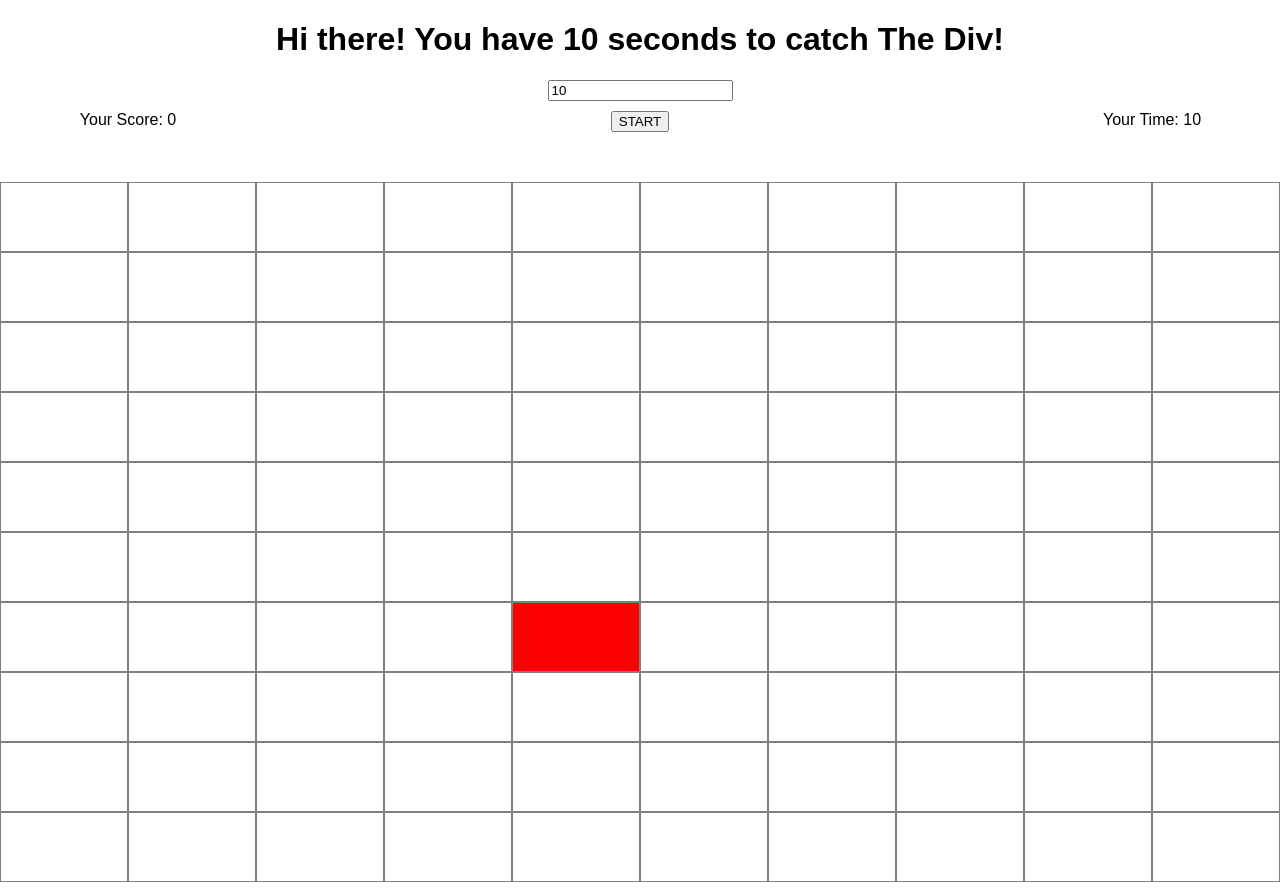
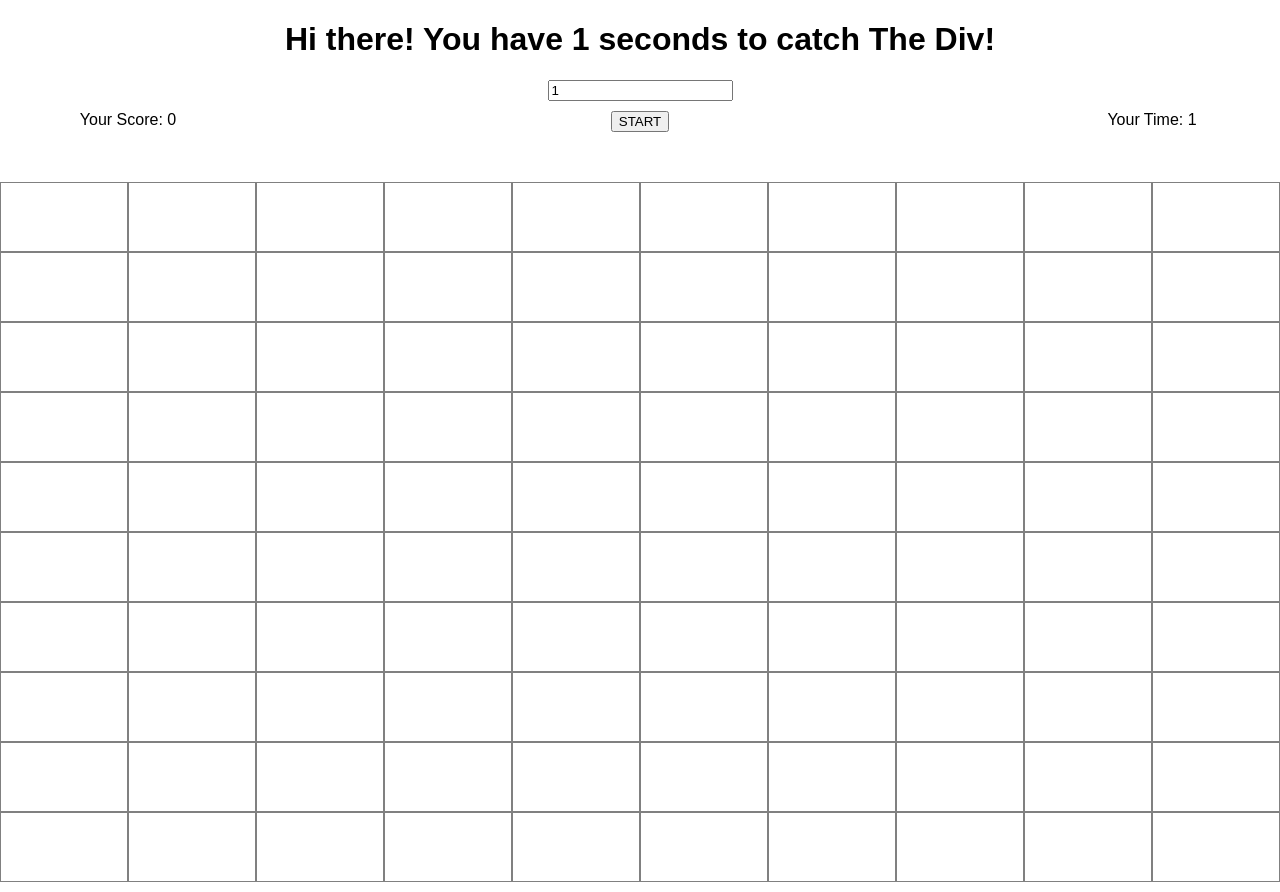
Before and after one commit to dariuszwojtowicz/react_course, a React (Create React App) app: page / in a window 1280 px wide. Built offline with nearby package versions, Linux system fonts and the light colour scheme.

Commit message:
Almost Working Game

```diff
--- a/src/App.js
+++ b/src/App.js
@@ -4,7 +4,7 @@ import Board from './components/Board/Board';
 
 class App extends Component {
   state = {
-    time: 10,
+    time: 1,
     points: 0
   }
 
--- a/src/components/Board/Board.js
+++ b/src/components/Board/Board.js
@@ -2,19 +2,15 @@ import React, { useEffect, useState } from 'react';
 
 const board = (props) => {
   let [points, setPoints] = useState(0);
-  let [current, setCurrent] = useState(Math.floor(Math.random() * 101));
+  let [current, setCurrent] = useState(102);
   let [isOn, setIsOn] = useState(0);
   let [int, setInt] = useState();
+  let [timer, setTimer] = useState(props.time);
 
   // let interval;
   const divIds = [];
-  let timer = props.time;
   for (let i = 1; i <= 100; i++) {
     divIds.push(i);
-  }
-
-  const countDown = () => {
-      timer--;
   }
 
   useEffect(() => {
@@ -23,20 +19,35 @@ const board = (props) => {
       if (int) {
         clearInterval(int);
       }
-      let interval = setInterval(countDown, 1000);
+      let interval = setInterval(() => {
+        setTimer((prevState) => {
+          setTimer(prevState - 1);
+        });
+      }, 1000);
       setInt(interval);
     }
   }, [points, isOn]);
 
+  useEffect(() => {
+    if (timer < 0) {
+      clearInterval(int);
+      if (window.confirm('You lost! Do you want to play again?')) {
+        window.location.reload();
+      }
+    }
+  }, [timer]);
+
   const divClicked = (divId) => {
     if (divId === current) {
       setCurrent(Math.floor(Math.random() * 101));
+      setTimer(props.time);
       setPoints(points + 1);
     }
   }
 
   const startGame = () => {
     setIsOn(1);
+    setCurrent(Math.floor(Math.random() * 101));
   }
 
   return (
@@ -54,7 +65,7 @@ const board = (props) => {
               onClick={divClicked.bind(this, divId)}
               key={divId}
               style={{
-                backgroundColor: divId === current ? 'red' : 'white'
+                backgroundColor: divId === current ? 'grey' : 'white'
               }}
             ></div>;
           })
```
